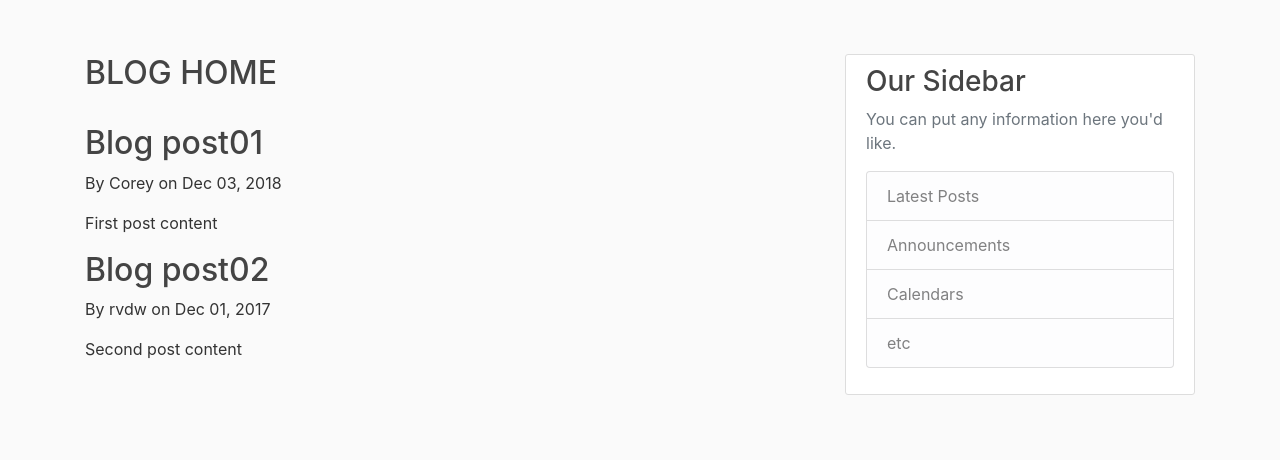
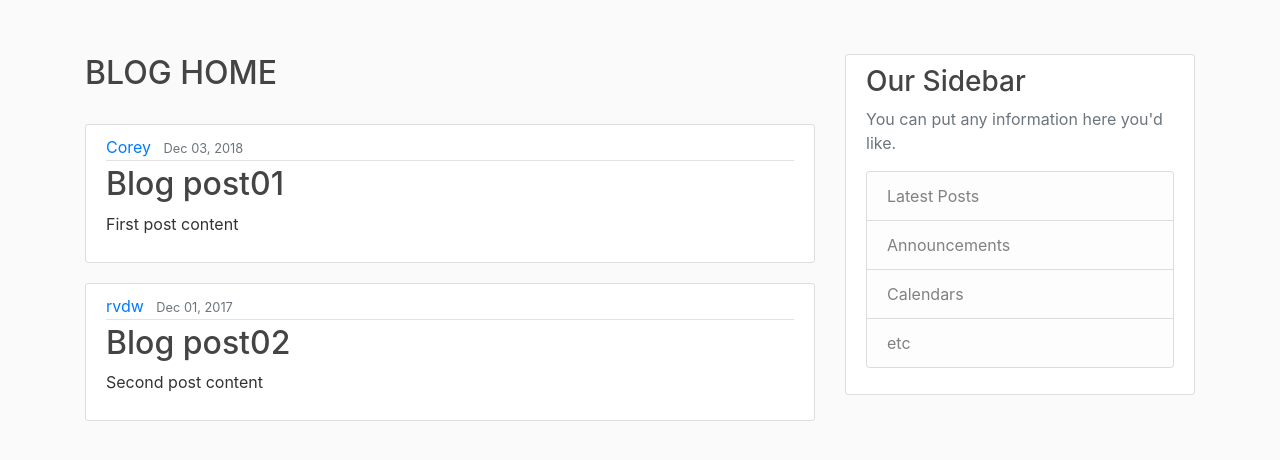
Before and after one commit to srvdws/blog_project_cs, a Django app: page / in a window 1280 px wide. Shown: the part 56-516 px from the top of the page. Run offline with Django 3.2, Linux system fonts and the light colour scheme; some libraries are stand-ins or nearby versions.

Commit message:
development

```diff
--- a/my_blogsite/blog/templates/blog/home.html
+++ b/my_blogsite/blog/templates/blog/home.html
@@ -6,9 +6,18 @@
     <br>
 
     {% for i in posts %}
-        <h2>{{i.title}}</h2>
-        <p>By {{i.author}} on {{i.date_posted}}</p>
-        <p>{{i.content}}</p>
+
+    	<article class="media content-section">
+		  <div class="media-body">
+		    <div class="article-metadata">
+		      <a class="mr-2" href="#">{{ i.author }}</a>
+		      <small class="text-muted">{{ i.date_posted }}</small>
+		    </div>
+		    <h2><a class="article-title" href="#">{{ i.title }}</a></h2>
+		    <p class="article-content">{{ i.content }}</p>
+		  </div>
+		</article>
+
     {% endfor %}
 
 {% endblock content %}
```
